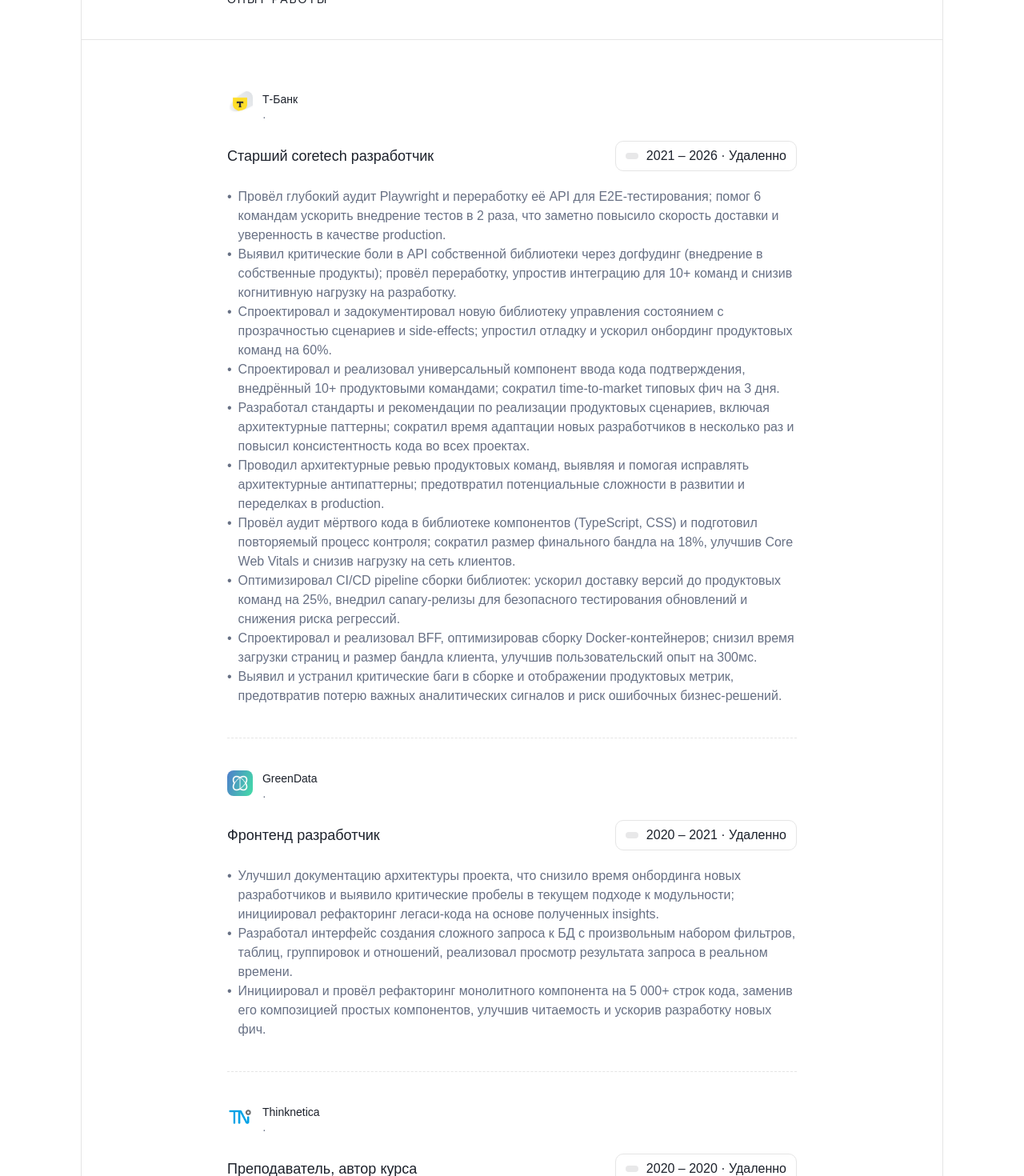
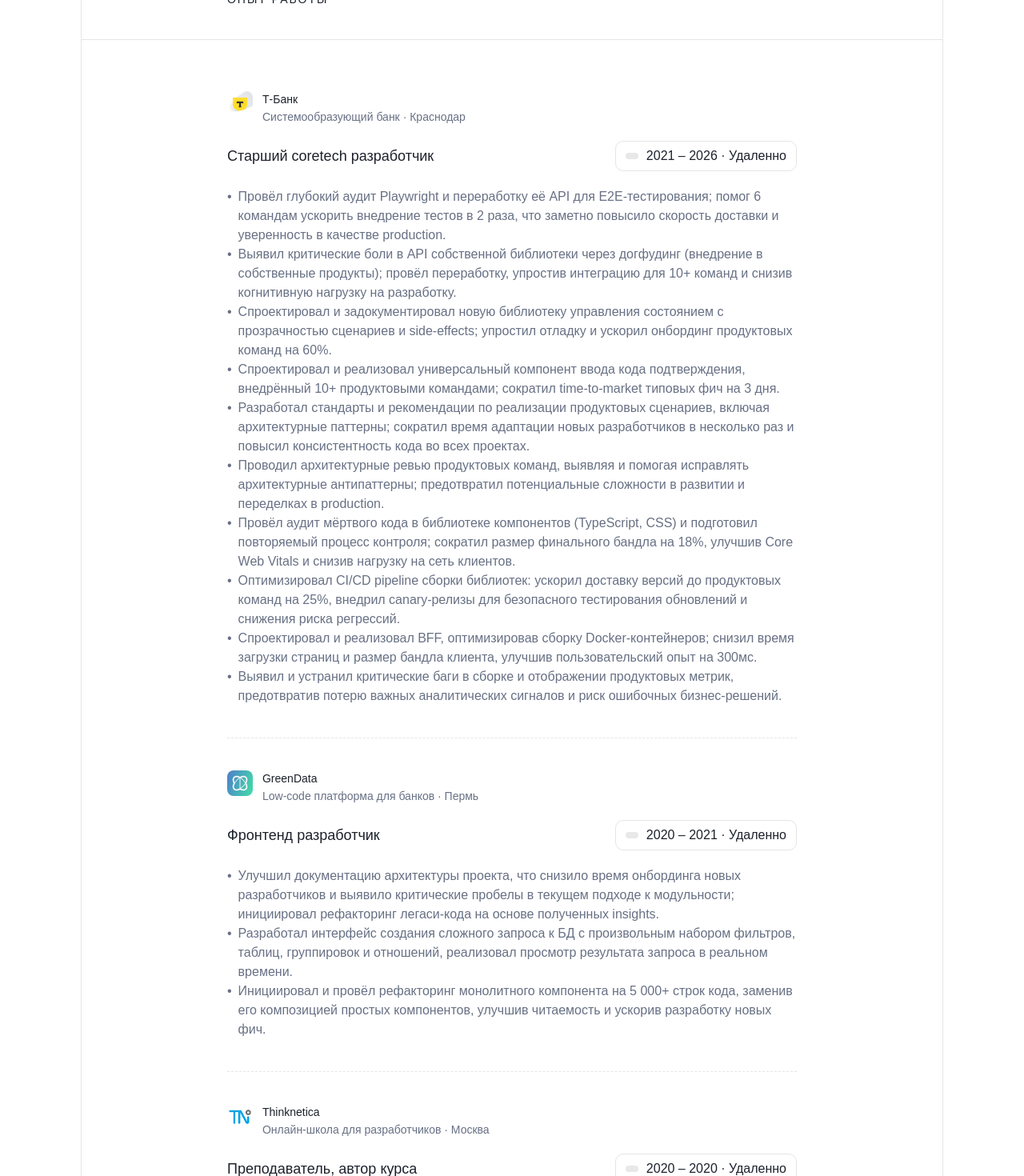
Before and after one commit to arswarog/resume, a React (Vite) app: page / in a window 1280 px wide. Shown: the part 1940-3410 px from the top of the page at 80% size. Built offline with nearby package versions, Linux system fonts and the light colour scheme.

Commit message:
fix: add company details

```diff
--- a/src/components/home/experience/index.tsx
+++ b/src/components/home/experience/index.tsx
@@ -12,6 +12,8 @@
                     <CompanyInfo
                         icon="/images/companies/tbank.png"
                         name="Т-Банк"
+                        description="Системообразующий банк"
+                        location="Краснодар"
                     />
                 }
                 location="Удаленно"
@@ -74,6 +76,8 @@
                     <CompanyInfo
                         icon="/images/companies/greendata.jpg"
                         name="GreenData"
+                        description="Low-code платформа для банков"
+                        location="Пермь"
                     />
                 }
                 location="Удаленно"
@@ -101,6 +105,8 @@
                     <CompanyInfo
                         icon="/images/companies/thinknetica.png"
                         name="Thinknetica"
+                        description="Онлайн-школа для разработчиков"
+                        location="Москва"
                     />
                 }
                 location="Удаленно"
```
